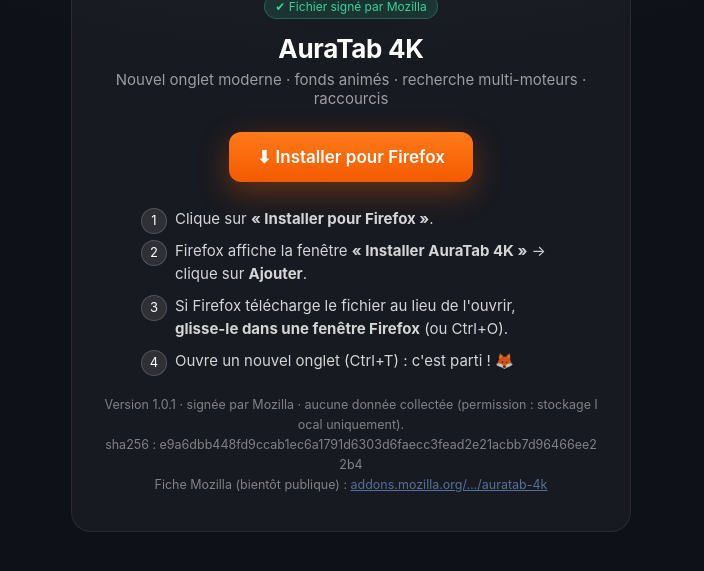
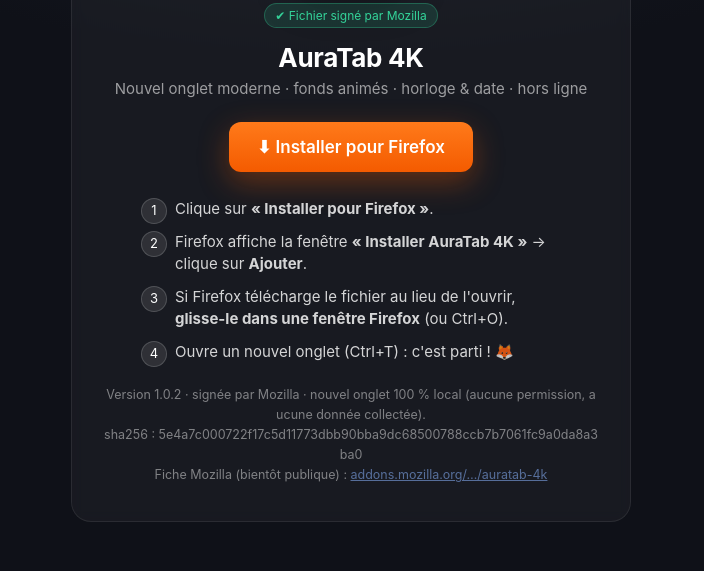
Before and after one commit to Nexusdev-3276/auratab-dist, a plain HTML site: page index.html in a window 1280 px wide. Shown: the part 221-792 px from the top of the page, without its empty margins (289-993 px from the left). Drawn offline with Linux system fonts and the light colour scheme.

Commit message:
update index.html

```diff
--- a/index.html
+++ b/index.html
@@ -47,9 +47,9 @@
     <img class="logo" src="logo.png" alt="Logo AuraTab">
     <span class="badge">✔ Fichier signé par Mozilla</span>
     <h1>AuraTab 4K</h1>
-    <p class="sub">Nouvel onglet moderne · fonds animés · recherche multi-moteurs · raccourcis</p>
+    <p class="sub">Nouvel onglet moderne · fonds animés · horloge & date · hors ligne</p>
 
-    <a class="btn" href="AuraTab-4K-1.0.1.xpi">⬇ Installer pour Firefox</a>
+    <a class="btn" href="AuraTab-4K-1.0.2.xpi">⬇ Installer pour Firefox</a>
 
     <ul class="steps">
       <li data-n="1">Clique sur <strong>« Installer pour Firefox »</strong>.</li>
@@ -59,8 +59,8 @@
     </ul>
 
     <p class="note">
-      Version 1.0.1 · signée par Mozilla · aucune donnée collectée (permission : stockage local uniquement).<br>
-      sha256 : e9a6dbb448fd9ccab1ec6a1791d6303d6faecc3fead2e21acbb7d96466ee22b4<br>
+      Version 1.0.2 · signée par Mozilla · nouvel onglet 100 % local (aucune permission, aucune donnée collectée).<br>
+      sha256 : 5e4a7c000722f17c5d11773dbb90bba9dc68500788ccb7b7061fc9a0da8a3ba0<br>
       Fiche Mozilla (bientôt publique) : <a class="link" href="https://addons.mozilla.org/fr/firefox/addon/auratab-4k/">addons.mozilla.org/…/auratab-4k</a>
     </p>
   </div>
```
